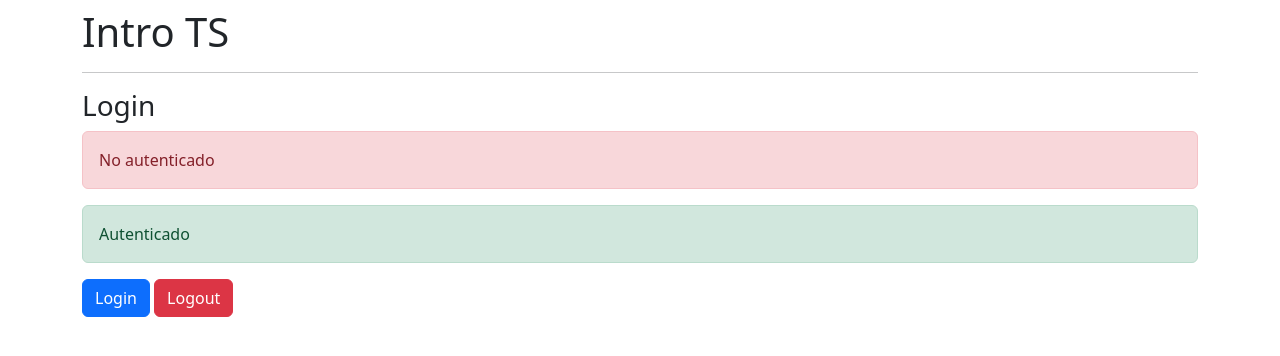
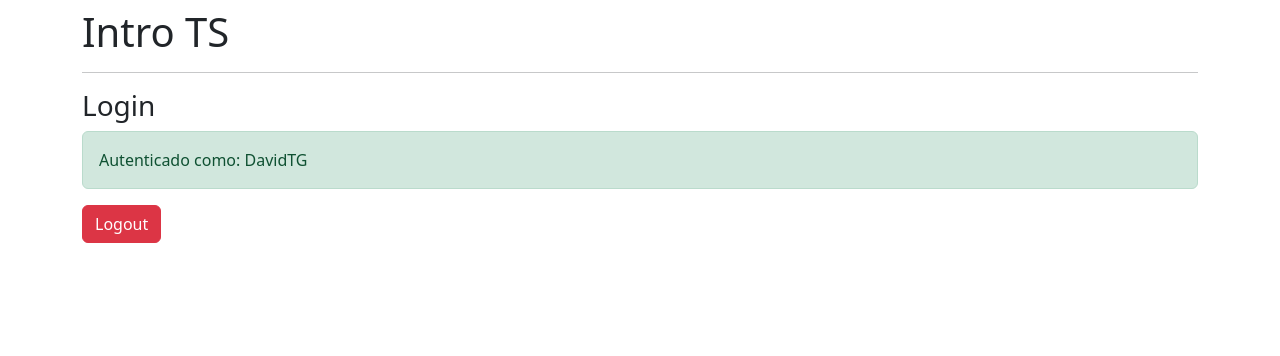
Before and after one commit to DavidTG7/react_TS_practice, a React (Create React App) app: page / in a window 1280 px wide. Both pictures are taken after a click on the button "Login". Shown: the top 356 px of the page. Built offline with nearby package versions, Linux system fonts and the light colour scheme.

Commit message:
Logic rendering and actions for it

```diff
--- a/src/components/Login.tsx
+++ b/src/components/Login.tsx
@@ -1,3 +1,4 @@
+import { type } from "os"
 import { useEffect, useReducer } from "react"
 
 interface AuthState {
@@ -14,7 +15,14 @@ const initialState: AuthState = {
   nombre: ''
 }
 
-type AuthAction = { type: 'logout' }
+type LoginPayload = {
+  userName: string;
+  nombre: string
+}
+
+type AuthAction =
+  | { type: 'logout' }
+  | { type: 'login', payload: LoginPayload }
 
 const authReducer = (state: AuthState, action: AuthAction): AuthState => {
   switch (action.type) {
@@ -24,7 +32,14 @@ const authReducer = (state: AuthState, action: AuthAction): AuthState => {
         token: null,
         nombre: '',
         userName: ''
-
+      }
+    case 'login':
+      const { nombre, userName } = action.payload
+      return {
+        validando: false,
+        token: 'ABC123',
+        nombre,
+        userName
       }
 
     default:
@@ -34,13 +49,31 @@ const authReducer = (state: AuthState, action: AuthAction): AuthState => {
 
 export const Login = () => {
 
-  const [{ validando }, dispatch] = useReducer(authReducer, initialState)
+  const [{ validando, token, nombre }, dispatch] = useReducer(authReducer, initialState)
 
   useEffect(() => {
     setTimeout(() => {
       dispatch({ type: 'logout' })
     }, 1500);
   }, [])
+
+  const login = () => {
+    dispatch({
+      type: 'login',
+      payload: {
+        nombre: 'DavidTG',
+        userName: 'Developer'
+      }
+    })
+  }
+
+  const logout = () => {
+    dispatch({
+      type: 'logout'
+    }
+    )
+  }
+
 
   if (validando) {
     return (
@@ -54,11 +87,16 @@ export const Login = () => {
   return (
     <>
       <h3>Login</h3>
-      <div className="alert alert-danger">No autenticado</div>
-      <div className="alert alert-success">Autenticado</div>
-      <button className="btn btn-primary">Login</button>&nbsp;
-      <button className="btn btn-danger">Logout</button>
-
+      {
+        (token)
+          ? <div className="alert alert-success">Autenticado como: {nombre}</div>
+          : <div className="alert alert-danger">No autenticado</div>
+      }
+      {
+        (token)
+          ? <button onClick={logout} className="btn btn-danger">Logout</button>
+          : <button onClick={login} className="btn btn-primary">Login</button>
+      }
     </>
   )
 }
```
